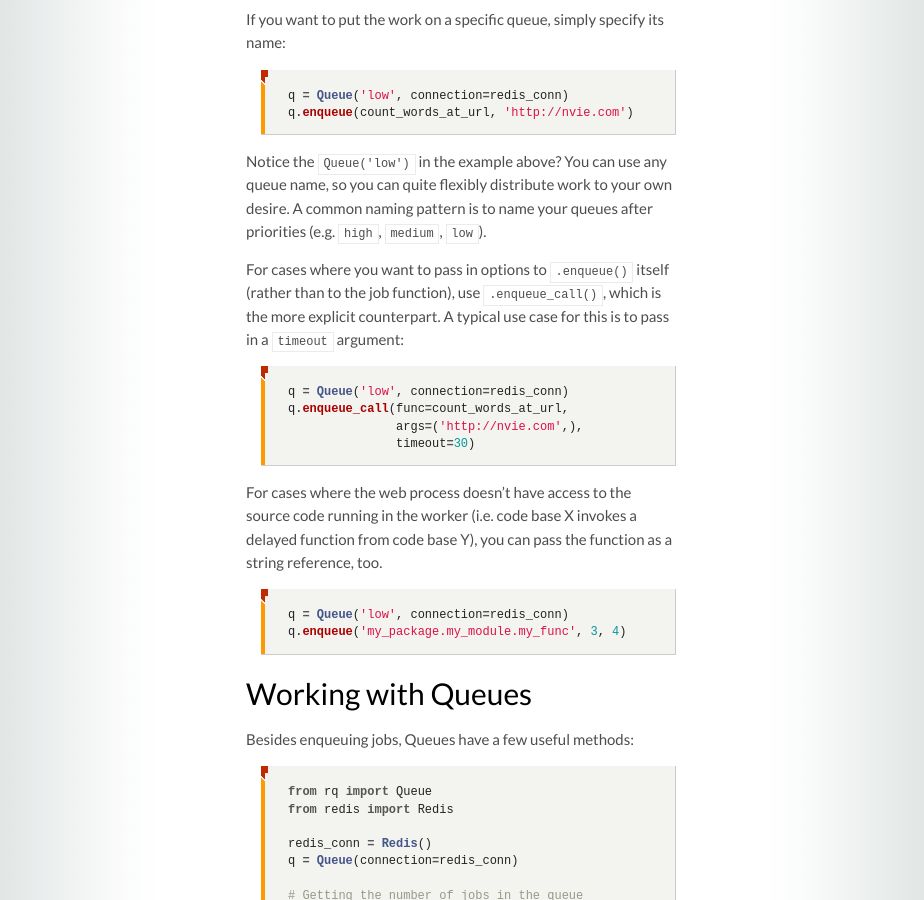
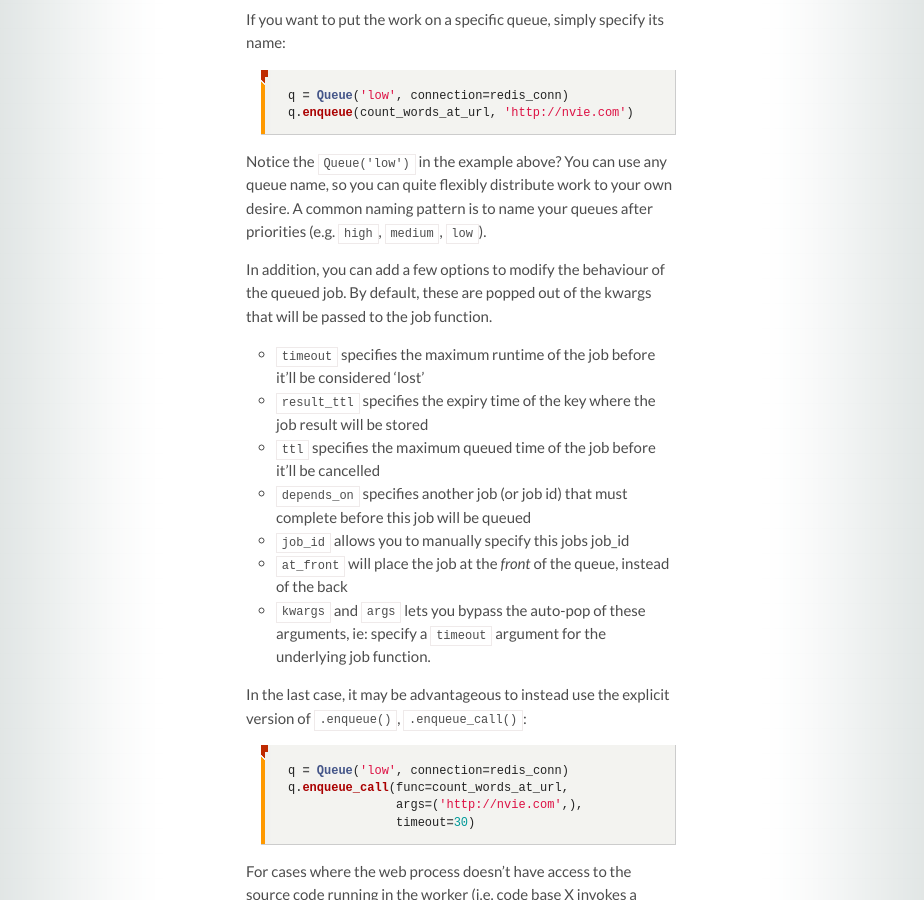
Before and after one commit to rq/rq, a Jekyll site: the page built from docs/index.md, in a window 1280 px wide and 900 px high, scrolled down 1121 px. Shown: the whole window, without its empty margins (179-1103 px from the left). Built offline with Jekyll 4.4.1, drawn with Linux system fonts in a browser that asks for light colours; some web fonts are replaced; Markdown is read by kramdown in place of the engine named in the settings.

Commit message:
update/add some documentation for at_front

```diff
--- a/docs/index.md
+++ b/docs/index.md
@@ -57,9 +57,25 @@ you can quite flexibly distribute work to your own desire.  A common naming
 pattern is to name your queues after priorities (e.g.  `high`, `medium`,
 `low`).
 
-For cases where you want to pass in options to `.enqueue()` itself (rather than
-to the job function), use `.enqueue_call()`, which is the more explicit
-counterpart.  A typical use case for this is to pass in a `timeout` argument:
+In addition, you can add a few options to modify the behaviour of the queued
+job. By default, these are popped out of the kwargs that will be passed to the
+job function.
+
+* `timeout` specifies the maximum runtime of the job before it'll be considered
+  'lost'
+* `result_ttl` specifies the expiry time of the key where the job result will
+  be stored
+* `ttl` specifies the maximum queued time of the job before it'll be cancelled
+* `depends_on` specifies another job (or job id) that must complete before this
+  job will be queued
+* `job_id` allows you to manually specify this jobs job_id
+* `at_front` will place the job at the *front* of the queue, instead of the
+  back
+* `kwargs` and `args` lets you bypass the auto-pop of these arguments, ie:
+  specify a `timeout` argument for the underlying job function.
+
+In the last case, it may be advantageous to instead use the explicit version of
+`.enqueue()`, `.enqueue_call()`:
 
 {% highlight python %}
 q = Queue('low', connection=redis_conn)
```
